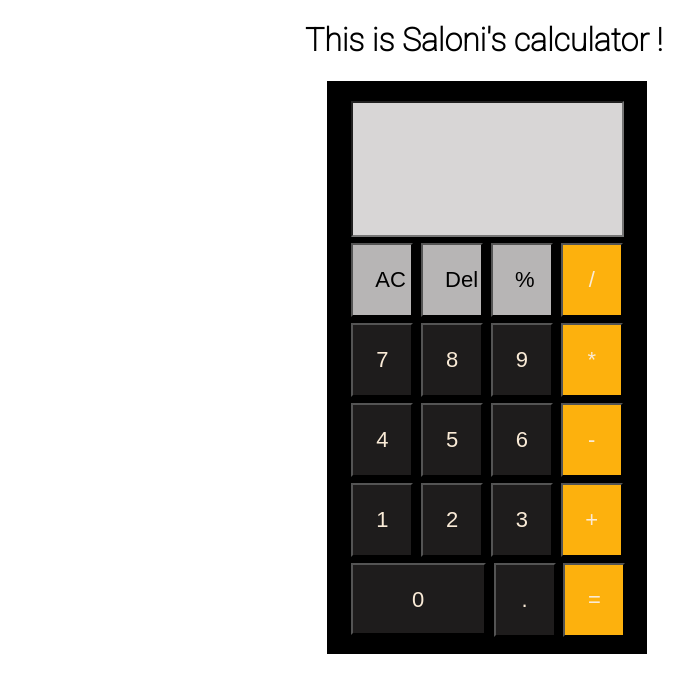
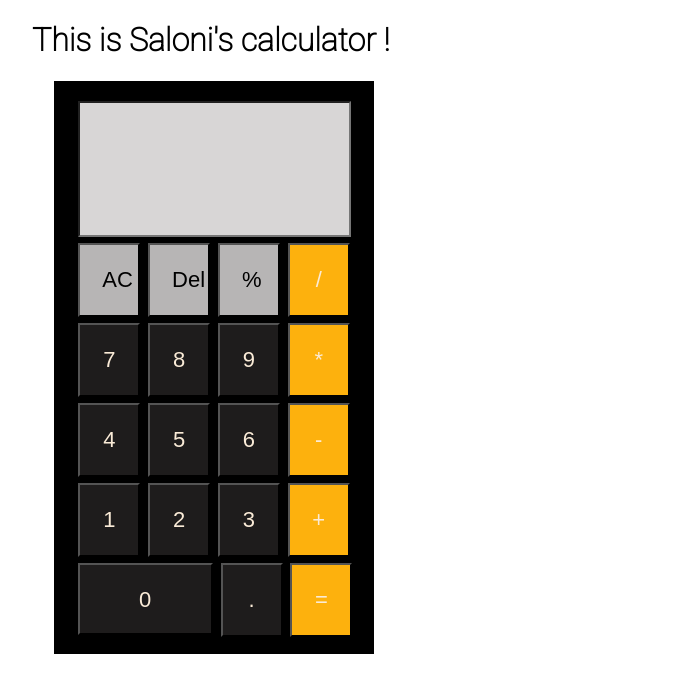
Before and after one commit to Saloni5099/Calculator, a plain HTML site: page index.html in a window 1280 px wide. Shown: the whole page, without its empty margins (281-974 px from the left). Drawn offline with Linux system fonts and the light colour scheme.

Commit message:
show changes

```diff
--- a/calc.css
+++ b/calc.css
@@ -5,10 +5,10 @@ html,body{
     font-family:'roboto',sans-serif ;
 }
 .calculator{
-    margin-left: 578px;
+    margin-left: 305px;
 }
 .container{
-  margin-left:600px ;
+  margin-left:327px ;
   background-color: black;
   width: 320px;
   height:573px;
```
